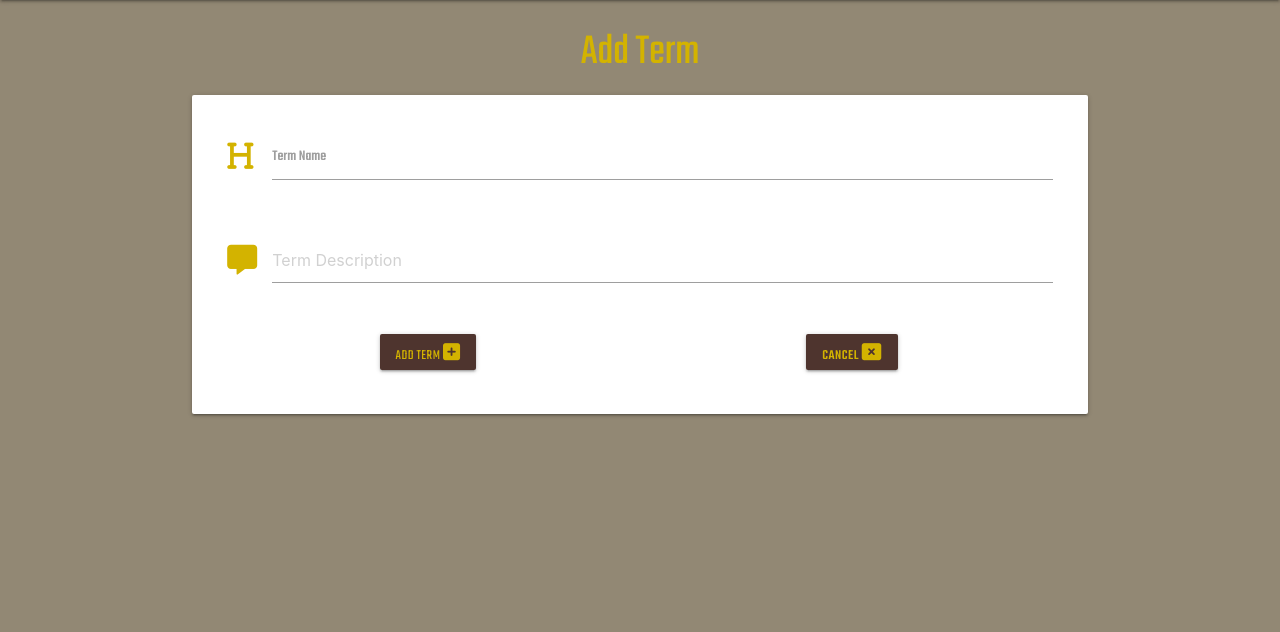
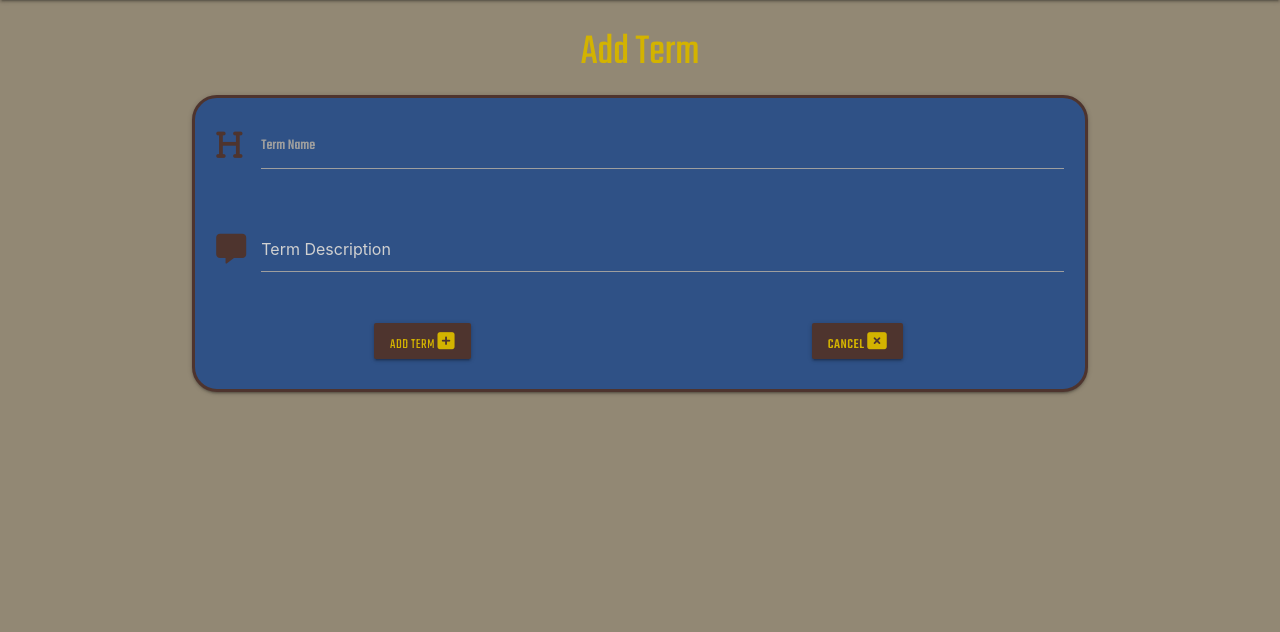
Before and after one commit to BradJones-3/bookish-carnival, a Flask app: page /add_term in a window 1280 px wide. Shown: the part 64-696 px from the top of the page. Run offline with Flask 2, Linux system fonts and the light colour scheme; some libraries are stand-ins or nearby versions.

Commit message:
made add term form same apperance as contact form

```diff
--- a/static/css/style.css
+++ b/static/css/style.css
@@ -16,6 +16,16 @@ main {
 
 .flashes h4 {
     line-height: 2;
+}
+
+/* Add Term Page*/
+
+.term-panel {
+    border: 3px solid;
+    border-radius: 25px;
+    color: #4e342e;
+    background-color: #2f5186;
+    padding: 10px;
 }
 
 /* All terms */
--- a/templates/add_term.html
+++ b/templates/add_term.html
@@ -6,7 +6,7 @@
 
 
 
-        <div class="row card-panel">
+        <div class="row card-panel term-panel">
             <form class="col s12" method="POST" action="{{ url_for('add_term') }}">
                 <div class="row">
                     <div class="input-field col s12">
```
